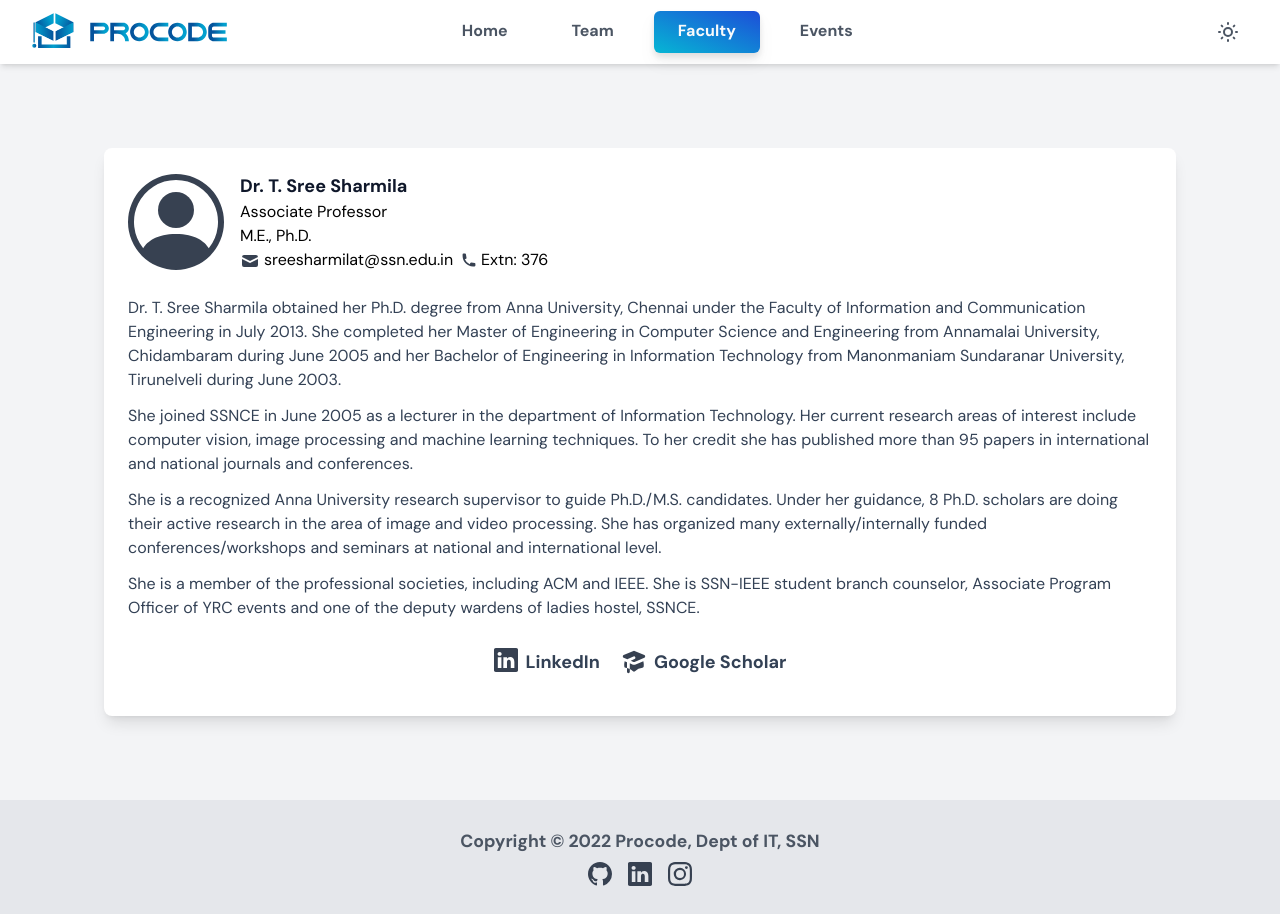
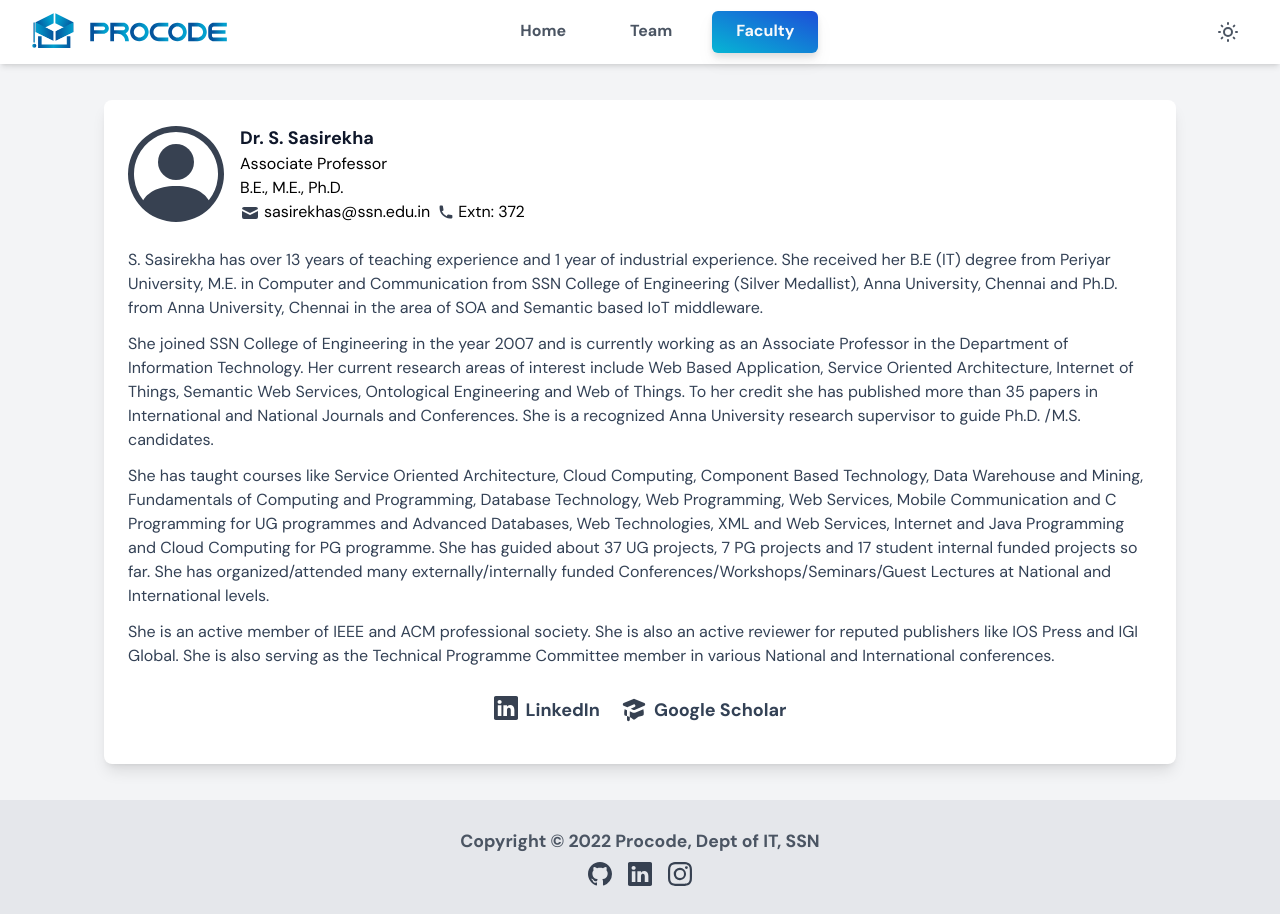
Before and after one commit to procode-it-ssn/Procode-website, a Next.js app: page /faculty in a window 1280 px wide. Built offline with nearby package versions, Linux system fonts and the light colour scheme; a web font is replaced by a local one.

Commit message:
updated faculty details

```diff
--- a/components/Navbar.jsx
+++ b/components/Navbar.jsx
@@ -9,7 +9,7 @@ const navigation = [
   { name: 'Home', href: '/' },
   { name: 'Team', href: '/team' },
   { name: 'Faculty', href: '/faculty' },
-  { name: 'Events', href: '/events' },
+  // { name: 'Events', href: '/events' }, // have not deleted the events page incase we need them later but hid them from the navbar
 ];
 
 function classNames(...classes) {
--- a/pages/faculty.jsx
+++ b/pages/faculty.jsx
@@ -13,35 +13,17 @@ export default function Faculty() {
         <figure className="bg-white shadow-lg relative flex flex-col-reverse rounded-lg p-6 dark:bg-slate-800 dark:highlight-white/5">
           <blockquote className="flex flex-col gap-3 mt-6 text-slate-700 dark:text-slate-300 max-w-5xl">
             <p>
-              Dr. T. Sree Sharmila obtained her Ph.D. degree from Anna
-              University, Chennai under the Faculty of Information and
-              Communication Engineering in July 2013. She completed her Master
-              of Engineering in Computer Science and Engineering from Annamalai
-              University, Chidambaram during June 2005 and her Bachelor of
-              Engineering in Information Technology from Manonmaniam Sundaranar
-              University, Tirunelveli during June 2003.
+              S. Sasirekha has over 13 years of teaching experience and 1 year of industrial experience. She received her B.E (IT) degree from Periyar University, M.E. in Computer and Communication from SSN College of Engineering (Silver Medallist), Anna University, Chennai and Ph.D. from Anna University, Chennai in the area of SOA and Semantic based IoT middleware.
             </p>
             <p>
               {' '}
-              She joined SSNCE in June 2005 as a lecturer in the department of
-              Information Technology. Her current research areas of interest
-              include computer vision, image processing and machine learning
-              techniques. To her credit she has published more than 95 papers in
-              international and national journals and conferences.
+              She joined SSN College of Engineering in the year 2007 and is currently working as an Associate Professor in the Department of Information Technology. Her current research areas of interest include Web Based Application, Service Oriented Architecture, Internet of Things, Semantic Web Services, Ontological Engineering and Web of Things. To her credit she has published more than 35 papers in International and National Journals and Conferences. She is a recognized Anna University research supervisor to guide Ph.D. /M.S. candidates.
             </p>{' '}
             <p>
-              She is a recognized Anna University research supervisor to guide
-              Ph.D./M.S. candidates. Under her guidance, 8 Ph.D. scholars are
-              doing their active research in the area of image and video
-              processing. She has organized many externally/internally funded
-              conferences/workshops and seminars at national and international
-              level.
+            She has taught courses like Service Oriented Architecture, Cloud Computing, Component Based Technology, Data Warehouse and Mining, Fundamentals of Computing and Programming, Database Technology, Web Programming, Web Services, Mobile Communication and C Programming for UG programmes and Advanced Databases, Web Technologies, XML and Web Services, Internet and Java Programming and Cloud Computing for PG programme. She has guided about 37 UG projects, 7 PG projects and 17 student internal funded projects so far. She has organized/attended many externally/internally funded Conferences/Workshops/Seminars/Guest Lectures at National and International levels.
             </p>
             <p>
-              She is a member of the professional societies, including ACM and
-              IEEE. She is SSN-IEEE student branch counselor, Associate Program
-              Officer of YRC events and one of the deputy wardens of ladies
-              hostel, SSNCE.
+            She is an active member of IEEE and ACM professional society. She is also an active reviewer for reputed publishers like IOS Press and IGI Global. She is also serving as the Technical Programme Committee member in various National and International conferences.
             </p>
             <div className="p-4 flex justify-center items-center gap-5">
               <div className="flex text-lg font-semibold gap-2">
@@ -54,7 +36,7 @@ export default function Faculty() {
                   <path d="M0 1.146C0 .513.526 0 1.175 0h13.65C15.474 0 16 .513 16 1.146v13.708c0 .633-.526 1.146-1.175 1.146H1.175C.526 16 0 15.487 0 14.854V1.146zm4.943 12.248V6.169H2.542v7.225h2.401zm-1.2-8.212c.837 0 1.358-.554 1.358-1.248-.015-.709-.52-1.248-1.342-1.248-.822 0-1.359.54-1.359 1.248 0 .694.521 1.248 1.327 1.248h.016zm4.908 8.212V9.359c0-.216.016-.432.08-.586.173-.431.568-.878 1.232-.878.869 0 1.216.662 1.216 1.634v3.865h2.401V9.25c0-2.22-1.184-3.252-2.764-3.252-1.274 0-1.845.7-2.165 1.193v.025h-.016a5.54 5.54 0 0 1 .016-.025V6.169h-2.4c.03.678 0 7.225 0 7.225h2.4z" />
                 </svg>
                 <a
-                  href="https://www.linkedin.com/in/sree-sharmila-443710a0/?originalSubdomain=in"
+                  href="https://www.linkedin.com/in/sasirekha-selvakumar/"
                   target="_blank"
                   rel="noreferrer"
                 >
@@ -64,7 +46,7 @@ export default function Faculty() {
               <div className="flex text-lg font-semibold gap-1.5">
                 <AcademicCapIcon className="h-7 w-7 text-gray-700 dark:text-slate-500" />
                 <a
-                  href="https://scholar.google.com/citations?user=SSGOx8kAAAAJ&hl=en"
+                  href="https://scholar.google.co.in/citations?user=Ahx_vxMAAAAJ&hl=en"
                   target="_blank"
                   rel="noreferrer"
                 >
@@ -89,18 +71,18 @@ export default function Faculty() {
             </svg>
             <div className="flex flex-col leading-6 sm:mt-0 mt-3">
               <div className="text-lg text-slate-900 font-semibold dark:text-slate-300">
-                Dr. T. Sree Sharmila
+              Dr. S. Sasirekha
               </div>
               <div className="">Associate Professor</div>
-              <div className="">M.E., Ph.D.</div>
+              <div className="">B.E., M.E., Ph.D.</div>
               <div className="grid sm:grid-cols-2 sm:text-left text-center">
                 <div className="flex gap-1 mr-2 ">
                   <MailIcon className="h-5 w-5 mt-[3px] text-gray-700 dark:text-slate-500" />
-                  sreesharmilat@ssn.edu.in
+                  sasirekhas@ssn.edu.in
                 </div>
                 <div className="flex gap-1 sm:justify-start justify-center">
                   <PhoneIcon className="h-4 w-4 mt-[4px] text-gray-700 dark:text-slate-500" />
-                  Extn: 376
+                  Extn: 372
                 </div>
               </div>
             </div>
```
